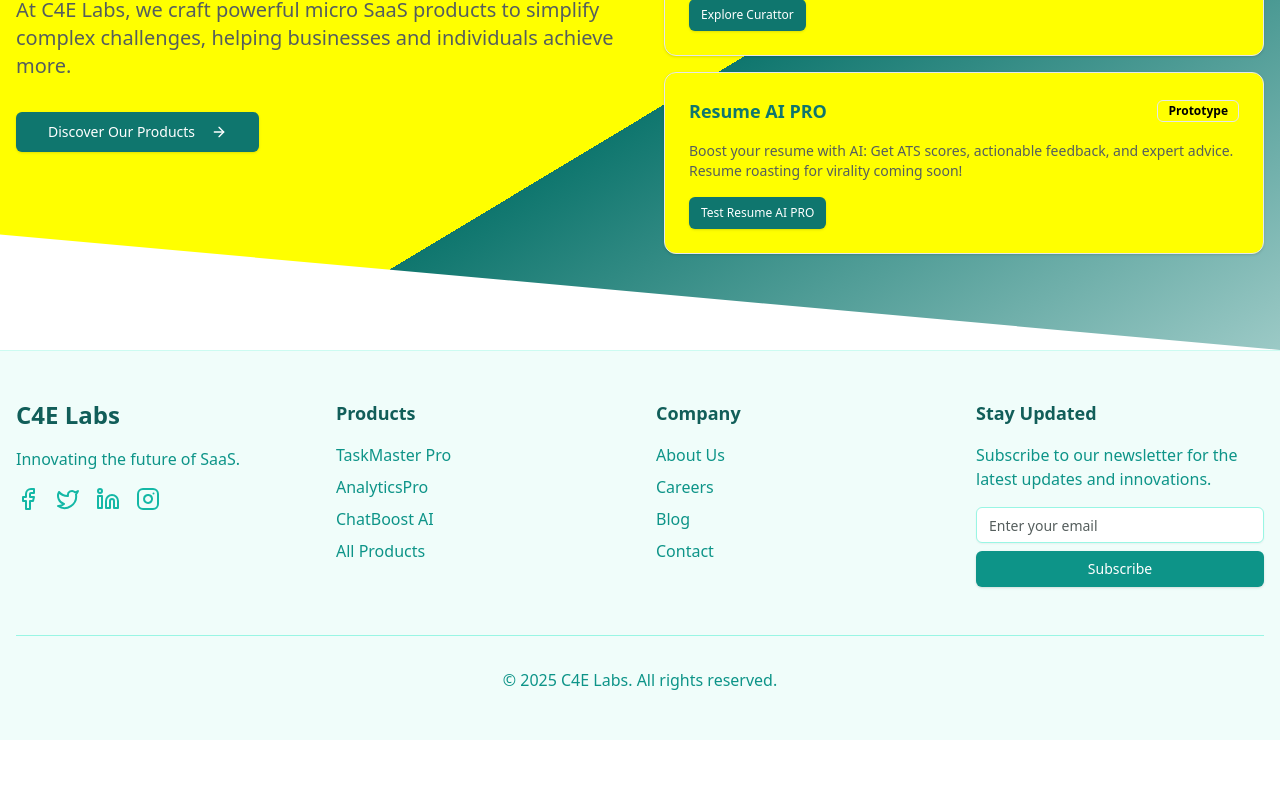
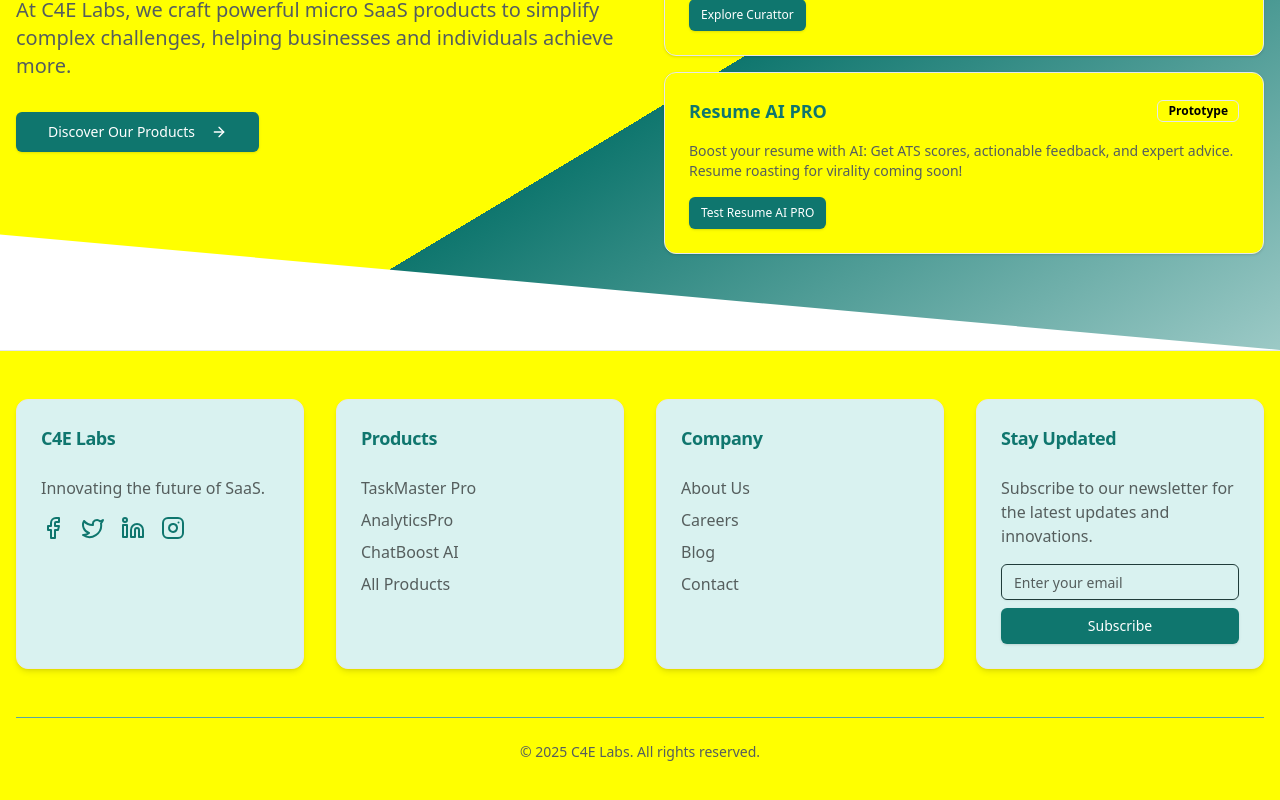
Before and after one commit to ctrlKshav/c4e-labs, a React (Vite) app: page / in a window 1280 px wide. Shown: the part 3432-4232 px from the top of the page. Before the commit the page ends 4172 px from the top, so only its background shows below. Built offline with nearby package versions, Linux system fonts and the light colour scheme.

Commit message:
Work on Footer

```diff
--- a/package.json
+++ b/package.json
@@ -26,6 +26,7 @@
     "@radix-ui/react-dialog": "^1.1.5",
     "@radix-ui/react-dropdown-menu": "^2.1.5",
     "@radix-ui/react-navigation-menu": "^1.2.4",
+    "@radix-ui/react-separator": "^1.1.1",
     "@radix-ui/react-slot": "^1.1.1",
     "@radix-ui/react-tabs": "^1.1.2",
     "@tanstack/react-router": "^1.97.21",
--- /dev/null
+++ b/src/components/footer-card.tsx
@@ -0,0 +1,11 @@
+import {Card, CardHeader, CardTitle, CardContent} from "@/components/ui/card";
+
+const FooterCard = ({ title, children }: { title: string; children: React.ReactNode }) => (
+    <Card className="bg-card shadow-md">
+      <CardHeader>
+        <CardTitle className="text-primary text-lg">{title}</CardTitle>
+      </CardHeader>
+      <CardContent>{children}</CardContent>
+    </Card>
+  )
+export default FooterCard;
--- a/src/components/landing-page/footer.tsx
+++ b/src/components/landing-page/footer.tsx
@@ -1,113 +1,108 @@
+"use client"
+
 import React from "react"
 import { Facebook, Twitter, Linkedin, Instagram } from "lucide-react"
 import { Button } from "@/components/ui/button"
 import { Input } from "@/components/ui/input"
+import FooterCard from "@/components/footer-card"
+import { Separator } from "@/components/ui/separator"
 
-export default function Footer() {
+const SocialLinks = () => {
+  const socialIcons = [
+    { icon: Facebook, label: "Facebook" },
+    { icon: Twitter, label: "Twitter" },
+    { icon: Linkedin, label: "LinkedIn" },
+    { icon: Instagram, label: "Instagram" },
+  ]
+
   return (
-    <footer className="bg-teal-50 border-t border-teal-100">
+    <div className="flex space-x-4">
+      {socialIcons.map(({ icon: Icon, label }, idx) => (
+        <a
+          key={idx}
+          href="#"
+          className="text-primary hover:text-muted-foreground"
+          aria-label={label}
+        >
+          <Icon size={24} />
+        </a>
+      ))}
+    </div>
+  )
+}
+
+
+
+const Footer = () => {
+  return (
+    <footer className="bg-background border-t">
       <div className="container mx-auto px-4 py-12">
         <div className="grid grid-cols-1 md:grid-cols-4 gap-8">
-          <div className="space-y-4">
-            <h2 className="text-2xl font-bold text-teal-800">C4E Labs</h2>
-            <p className="text-teal-600">Innovating the future of SaaS.</p>
-            <div className="flex space-x-4">
-              <a href="#" className="text-teal-500 hover:text-teal-600">
-                <Facebook size={24} />
-                <span className="sr-only">Facebook</span>
-              </a>
-              <a href="#" className="text-teal-500 hover:text-teal-600">
-                <Twitter size={24} />
-                <span className="sr-only">Twitter</span>
-              </a>
-              <a href="#" className="text-teal-500 hover:text-teal-600">
-                <Linkedin size={24} />
-                <span className="sr-only">LinkedIn</span>
-              </a>
-              <a href="#" className="text-teal-500 hover:text-teal-600">
-                <Instagram size={24} />
-                <span className="sr-only">Instagram</span>
-              </a>
-            </div>
-          </div>
+          {/* Brand and Social Links */}
+          <FooterCard title="C4E Labs">
+            <p className="text-muted-foreground mb-4">Innovating the future of SaaS.</p>
+            <SocialLinks />
+          </FooterCard>
 
-          <div>
-            <h3 className="text-lg font-semibold mb-4 text-teal-800">Products</h3>
+          {/* Products */}
+          <FooterCard title="Products">
             <ul className="space-y-2">
-              <li>
-                <a href="#" className="text-teal-600 hover:text-teal-700">
-                  TaskMaster Pro
-                </a>
-              </li>
-              <li>
-                <a href="#" className="text-teal-600 hover:text-teal-700">
-                  AnalyticsPro
-                </a>
-              </li>
-              <li>
-                <a href="#" className="text-teal-600 hover:text-teal-700">
-                  ChatBoost AI
-                </a>
-              </li>
-              <li>
-                <a href="#" className="text-teal-600 hover:text-teal-700">
-                  All Products
-                </a>
-              </li>
+              {[
+                "TaskMaster Pro",
+                "AnalyticsPro",
+                "ChatBoost AI",
+                "All Products",
+              ].map((product, idx) => (
+                <li key={idx}>
+                  <a href="#" className="text-muted-foreground hover:text-primary">
+                    {product}
+                  </a>
+                </li>
+              ))}
             </ul>
-          </div>
+          </FooterCard>
 
-          <div>
-            <h3 className="text-lg font-semibold mb-4 text-teal-800">Company</h3>
+          {/* Company */}
+          <FooterCard title="Company">
             <ul className="space-y-2">
-              <li>
-                <a href="#" className="text-teal-600 hover:text-teal-700">
-                  About Us
-                </a>
-              </li>
-              <li>
-                <a href="#" className="text-teal-600 hover:text-teal-700">
-                  Careers
-                </a>
-              </li>
-              <li>
-                <a href="#" className="text-teal-600 hover:text-teal-700">
-                  Blog
-                </a>
-              </li>
-              <li>
-                <a href="#" className="text-teal-600 hover:text-teal-700">
-                  Contact
-                </a>
-              </li>
+              {["About Us", "Careers", "Blog", "Contact"].map((item, idx) => (
+                <li key={idx}>
+                  <a href="#" className="text-muted-foreground hover:text-primary">
+                    {item}
+                  </a>
+                </li>
+              ))}
             </ul>
-          </div>
+          </FooterCard>
 
-          <div>
-            <h3 className="text-lg font-semibold mb-4 text-teal-800">Stay Updated</h3>
-            <p className="text-teal-600 mb-4">Subscribe to our newsletter for the latest updates and innovations.</p>
+          {/* Newsletter Subscription */}
+          <FooterCard title="Stay Updated">
+            <p className="text-muted-foreground mb-4">
+              Subscribe to our newsletter for the latest updates and innovations.
+            </p>
             <form
               className="space-y-2"
               onSubmit={(e) => {
                 e.preventDefault() /* Handle form submission */
               }}
             >
-              <Input
-                type="email"
-                placeholder="Enter your email"
-                className="w-full bg-white border-teal-200 focus:border-teal-500 focus:ring-teal-500"
-              />
-              <Button type="submit" className="w-full bg-teal-600 text-white hover:bg-teal-700">
+              <Input type="email" placeholder="Enter your email" />
+              <Button type="submit" className="w-full">
                 Subscribe
               </Button>
             </form>
-          </div>
+          </FooterCard>
         </div>
 
-        <div className="mt-12 pt-8 border-t border-teal-200 text-center text-teal-600">
-          <p>&copy; {new Date().getFullYear()} C4E Labs. All rights reserved.</p>
+        <Separator className="mt-12" />
+        <div className="mt-6 text-center">
+          <p className="text-sm text-muted-foreground">
+            &copy; {new Date().getFullYear()} C4E Labs. All rights reserved.
+          </p>
         </div>
       </div>
     </footer>
   )
 }
+
+export default Footer
--- /dev/null
+++ b/src/components/ui/separator.tsx
@@ -0,0 +1,29 @@
+import * as React from "react"
+import * as SeparatorPrimitive from "@radix-ui/react-separator"
+
+import { cn } from "@/lib/utils"
+
+const Separator = React.forwardRef<
+  React.ElementRef<typeof SeparatorPrimitive.Root>,
+  React.ComponentPropsWithoutRef<typeof SeparatorPrimitive.Root>
+>(
+  (
+    { className, orientation = "horizontal", decorative = true, ...props },
+    ref
+  ) => (
+    <SeparatorPrimitive.Root
+      ref={ref}
+      decorative={decorative}
+      orientation={orientation}
+      className={cn(
+        "shrink-0 bg-border",
+        orientation === "horizontal" ? "h-[1px] w-full" : "h-full w-[1px]",
+        className
+      )}
+      {...props}
+    />
+  )
+)
+Separator.displayName = SeparatorPrimitive.Root.displayName
+
+export { Separator }
```
Also changed, not shown: 1 other file (tests, documents, lock files or other folders).
